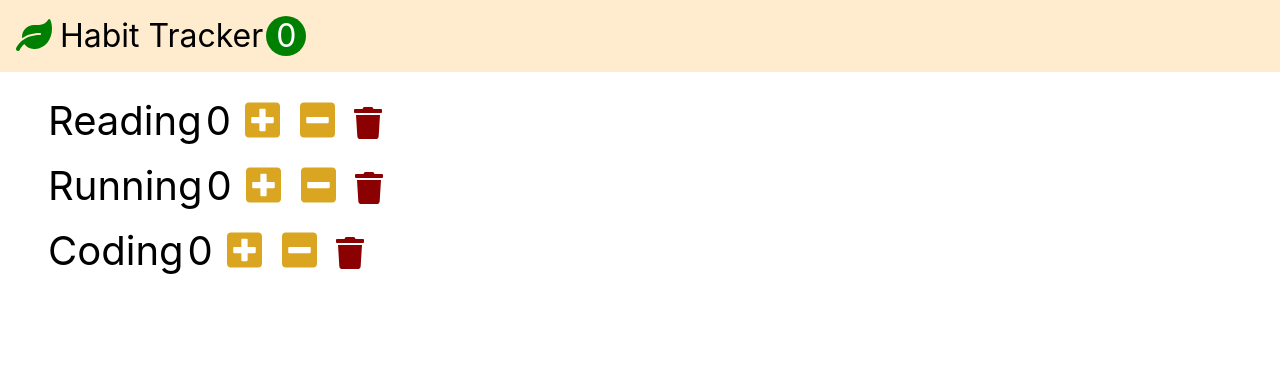
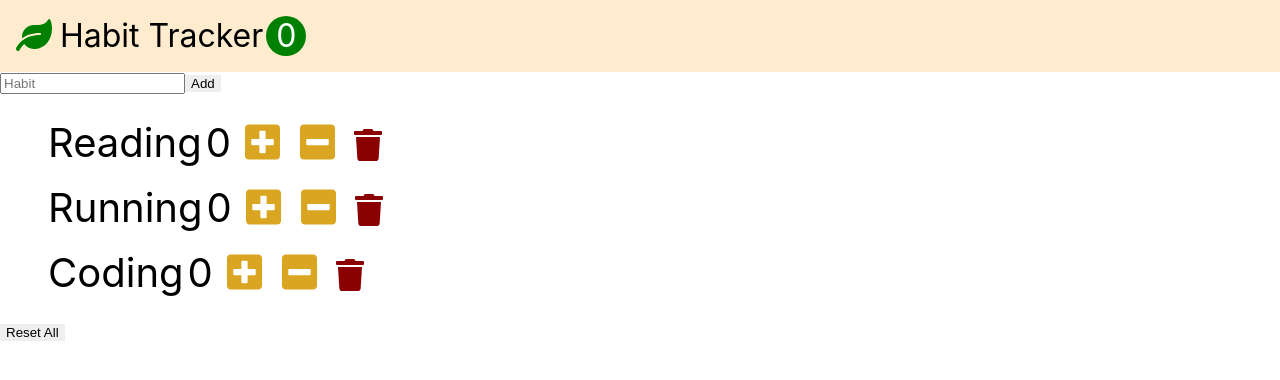
Before and after one commit to woosi8/JavaScriptNote, a React (Create React App) app in the folder academy/react-basic/habit-tracker/: page / in a window 1280 px wide. Shown: the top 380 px of the page. Built offline with nearby package versions, Linux system fonts and the light colour scheme.

Commit message:
Add habitAddForm and Reset

```diff
--- a/academy/react-basic/habit-tracker/src/app.css
+++ b/academy/react-basic/habit-tracker/src/app.css
@@ -11,6 +11,19 @@
   font-size: 2rem;
   padding: 1rem;
   background-color: blanchedalmond;
+}
+
+.add-input {
+  font-size: 2rem;
+  margin-right: 0.2rem;
+}
+
+add-button {
+  height: 100%;
+  font-size: 1.5rem;
+  padding: 0.3em 0.5em;
+  background-color: green;
+  color: white;
 }
 
 .navbar-logo {
--- a/academy/react-basic/habit-tracker/src/app.jsx
+++ b/academy/react-basic/habit-tracker/src/app.jsx
@@ -34,6 +34,18 @@
     this.setState({habits})
   }
 
+  handleAdd =(name) =>{
+    const habits = [...this.state.habits, {id: Date.now(), name : name, count:0}];
+    this.setState({habits})
+  }
+
+  handleReset = () =>{
+    const habits = this.state.habits.map(habit =>{
+      habit.count = 0;
+      return habit;
+    });
+    this.setState({habits})
+  }
     render() {
       return (
       <>
@@ -43,6 +55,8 @@
                 onIncrement = {this.handleIncrement}
                 onDecrement = {this.handleDecrement}
                 onDelete = {this.handleDelete}
+                onAdd = {this.handleAdd}
+                onReset ={this.handleReset}
         />
       </>
       );
--- /dev/null
+++ b/academy/react-basic/habit-tracker/src/components/habitAddForm.jsx
@@ -0,0 +1,24 @@
+import React, { Component } from 'react';
+
+class HabitAddForm extends Component {
+    //Dom 접근하기
+    inputRef = React.createRef();
+    formRef = React.createRef();
+    onSubmit = (event)=> {
+        event.preventDefault();
+        const name = this.inputRef.current.value;
+        name && this.props.onAdd(name);
+        // this.inputRef.current.value ='';
+        this.formRef.current.reset();
+    }
+    render() {
+        return (
+            <form ref={this.formRef}className="add-form" onSubmit = {this.onSubmit}>
+                <input ref ={this.inputRef} type="text" className ="add-inout" placeholder = "Habit"/>
+                <button className="add-button">Add</button>
+            </form>
+        );
+    }
+}
+
+export default HabitAddForm;
--- a/academy/react-basic/habit-tracker/src/components/habits.jsx
+++ b/academy/react-basic/habit-tracker/src/components/habits.jsx
@@ -1,5 +1,6 @@
 import React, { Component } from 'react';
 import Habit from './habit';
+import HabitAddForm from './habitAddForm';
 
 class Habits extends Component {
 
@@ -11,12 +12,17 @@
 
     }
     handleDelete =(habit) =>{
+        this.props.onDelete(habit)
+    }
 
-        this.props.onDelete(habit)
-
+    handleAdd = (name) =>{
+        this.props.onAdd(name);
     }
     render() {
         return (
+            <>
+                <HabitAddForm
+                    onAdd={this.handleAdd} />
                 <ul>
                     {this.props.habits.map(habit => (
                         <Habit
@@ -25,9 +31,12 @@
                         onIncrement = {this.handleIncrement}
                         onDecrement = {this.handleDecrement}
                         onDelete = {this.handleDelete}
+                        // onDelete = {(habit) => { this.props.handleDelete(habit)}}
                         />
                     ))}
                 </ul>
+                <button className = "habits-reset" onClick ={this.props.onReset}>Reset All</button>
+            </>
         );
     }
 }
```
Also changed, not shown: 1 other file (tests, documents, lock files or other folders). Lines whose indentation alone changed are shown as unchanged.
